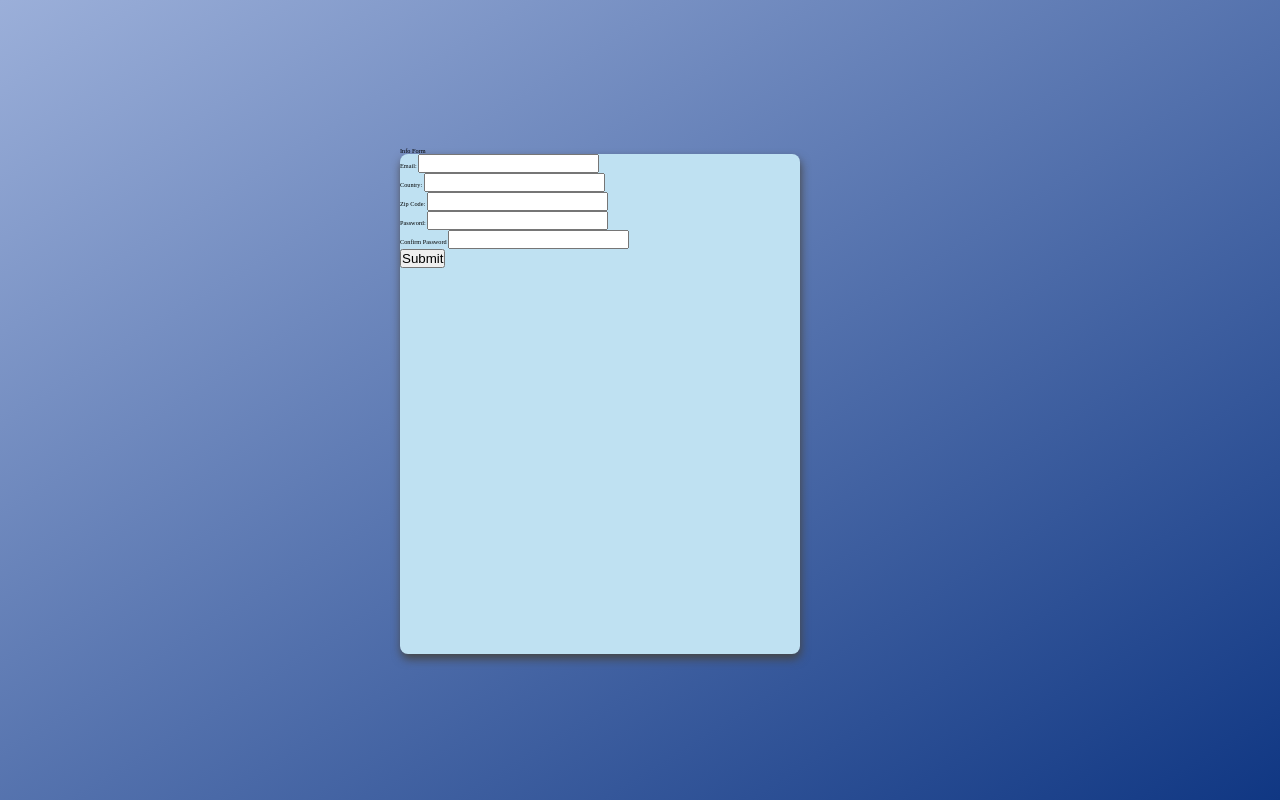
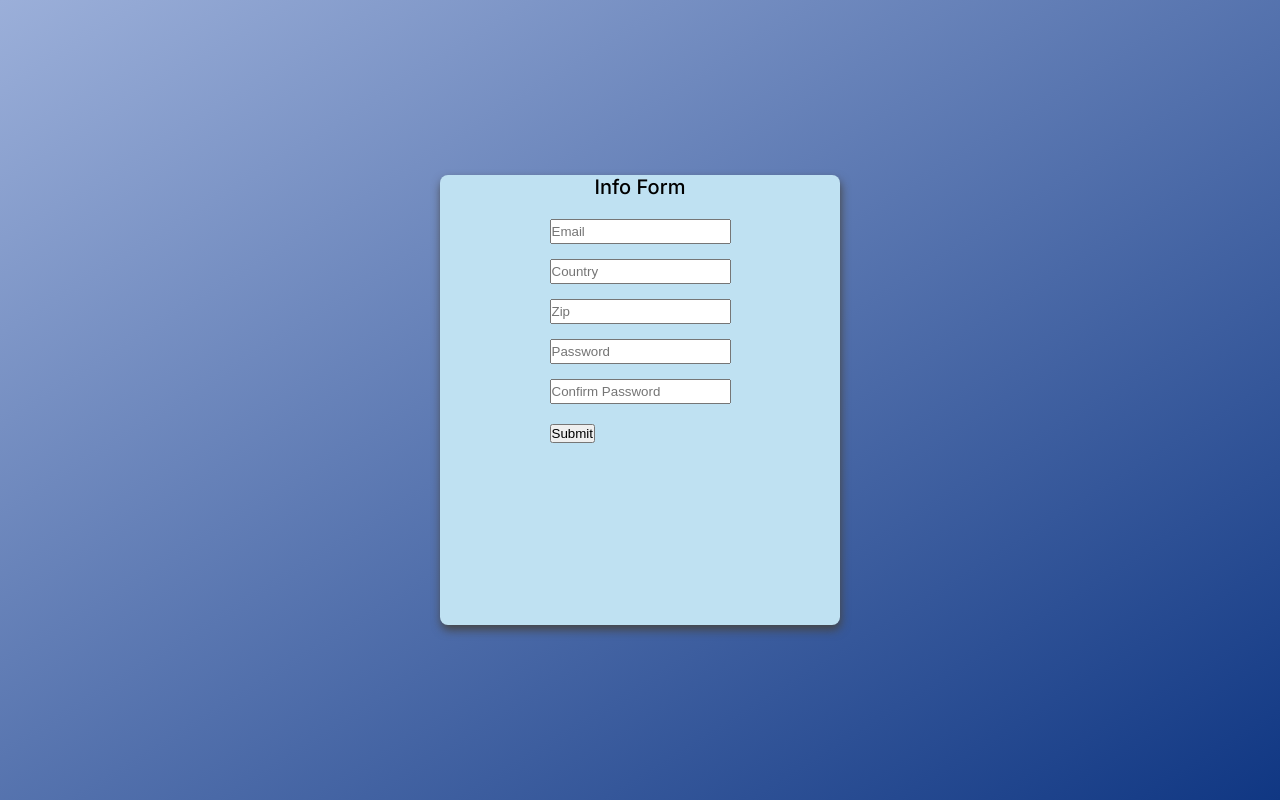
Before and after one commit to Ervin001/TOP_Validation-Form, a website: page src/index.html in a window 1280 px wide. Drawn offline with Linux system fonts and the light colour scheme.

Commit message:
Updated README file and added some style to the form

```diff
--- a/package.json
+++ b/package.json
@@ -5,7 +5,8 @@
   "main": "index.js",
   "scripts": {
     "test": "echo \"Error: no test specified\" && exit 1",
-    "glive": "live-server --browser=\"google chrome\" --open=\"./src/index.html\""
+    "glive": "live-server --browser=\"google chrome\" --open=\"./src/index.html\"",
+    "flive": "live-server --browser='firefox' --open='./src/index.html'"
   },
   "repository": {
     "type": "git",
--- a/src/index.html
+++ b/src/index.html
@@ -4,6 +4,12 @@
     <meta charset="UTF-8" />
     <meta http-equiv="X-UA-Compatible" content="IE=edge" />
     <meta name="viewport" content="width=device-width, initial-scale=1.0" />
+    <link rel="preconnect" href="https://fonts.googleapis.com" />
+    <link rel="preconnect" href="https://fonts.gstatic.com" crossorigin />
+    <link
+      href="https://fonts.googleapis.com/css2?family=Inter:wght@500;800&display=swap"
+      rel="stylesheet"
+    />
     <script src="main.js" defer></script>
     <link href="styles.css" rel="stylesheet" />
     <title>TOP Form</title>
@@ -13,27 +19,49 @@
       <div class="info">Info Form</div>
       <form action="" class="form">
         <div class="email-inpt-container input-container">
-          <label for="email">Email:</label>
-          <input type="email" name="email" class="email-input" />
+          <!-- <label for="email">Email:</label> -->
+          <input
+            type="email"
+            name="email"
+            class="email-input"
+            placeholder="Email"
+          />
         </div>
         <div class="country-inpt-container input-container">
-          <label for="country">Country:</label>
-          <input type="text" name="country" class="country-input" />
+          <!-- <label for="country">Country:</label> -->
+          <input
+            type="text"
+            name="country"
+            class="country-input"
+            placeholder="Country"
+          />
         </div>
         <div class="zip-inpt-container input-container">
-          <label for="zip">Zip Code:</label>
-          <input type="text" name="zip" class="zip" pattern="[0-9]*" />
+          <!-- <label for="zip">Zip Code:</label> -->
+          <input
+            type="text"
+            name="zip"
+            class="zip"
+            pattern="[0-9]*"
+            placeholder="Zip"
+          />
         </div>
         <div class="password-inpt-container input-container">
-          <label for="passw">Password:</label>
-          <input type="password" name="passw" class="password-input" />
+          <!-- <label for="passw">Password:</label> -->
+          <input
+            type="password"
+            name="passw"
+            class="password-input"
+            placeholder="Password"
+          />
         </div>
         <div class="confirm-password-inpt-container input-container">
-          <label for="confirm-passw">Confirm Password</label>
+          <!-- <label for="confirm-passw">Confirm Password</label> -->
           <input
             type="password"
             name="re-passw"
             class="confirm-password-input"
+            placeholder="Confirm Password"
           />
         </div>
         <div class="button">
--- a/src/styles.css
+++ b/src/styles.css
@@ -15,14 +15,41 @@ body {
   justify-content: center;
 
   background-image: linear-gradient(to bottom right, #9bafd9, #103783);
-  max-width: 120rem;
+  max-width: 160rem;
   height: 100vh;
+  font-size: 2rem;
+  font-family: 'Inter', sans-serif;
+}
+
+.container {
+  display: flex;
+  flex-direction: column;
+  align-items: center;
+  gap: 2rem;
+
+  height: 45rem;
+  width: 40rem;
+  background-color: #bfe1f2;
+  box-shadow: 1px 5px 10px #464646;
+  border-radius: 8px;
 }
 
 .form {
-  width: 40rem;
-  height: 50rem;
-  background-color: #bfe1f2;
-  border-radius: 8px;
-  box-shadow: 1px 5px 10px #464646;
+  display: flex;
+  flex-direction: column;
+  gap: 1.5rem;
 }
+
+.input-container {
+  display: flex;
+  gap: 0.5rem;
+}
+
+label {
+  flex-grow: 1;
+}
+
+input {
+  flex: 1 0 auto;
+  height: 2.5rem;
+}
```
Also changed, not shown: README.md.
